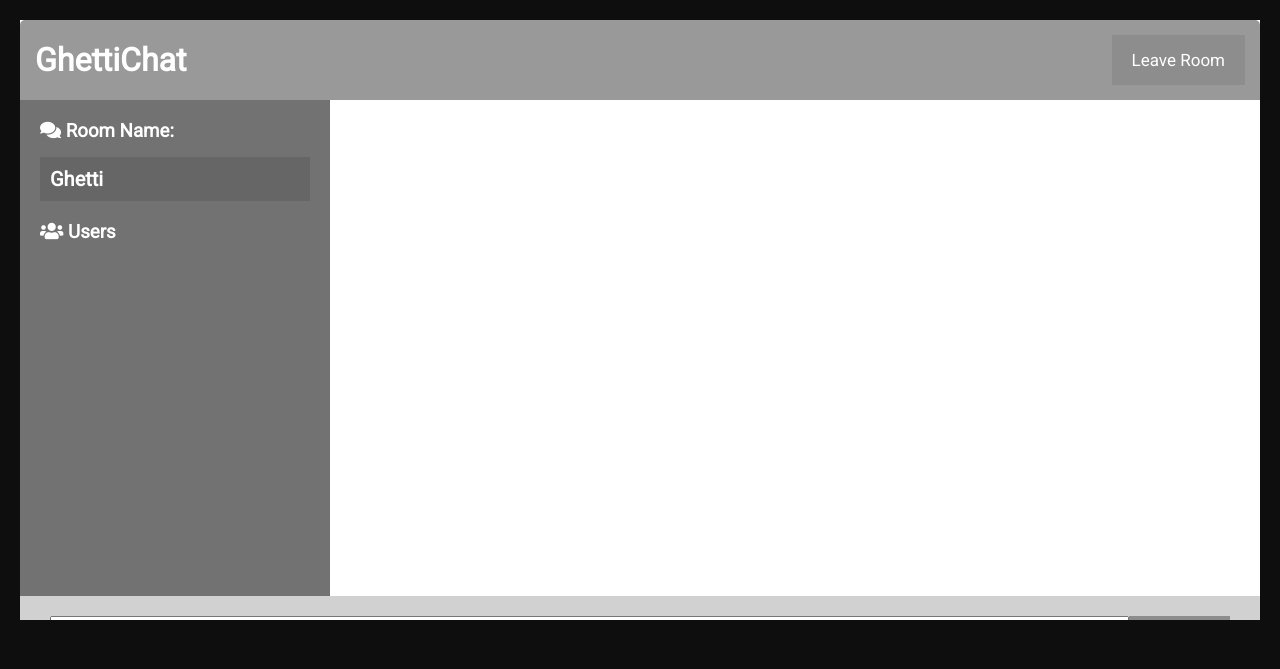
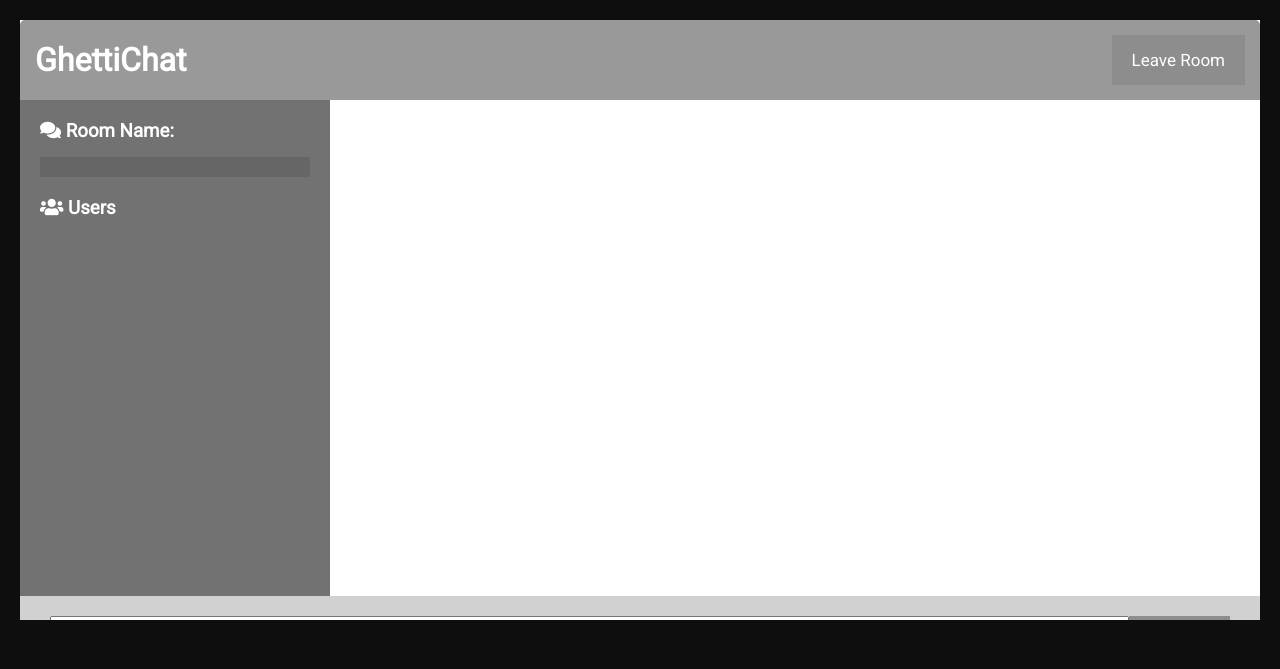
Before and after one commit to HiteshBucky/Real-Time-Chat-App, a plain HTML site: page public/chat.html in a window 1280 px wide. Drawn offline with nearby package versions, Linux system fonts and the light colour scheme; no server answers.

Commit message:
Update chat.html

```diff
--- a/public/chat.html
+++ b/public/chat.html
@@ -21,7 +21,7 @@
       <main class="chat-main">
         <div class="chat-sidebar" style="background-color: #727272; height: 62vh; ">
           <h3><i class="fas fa-comments"></i> Room Name:</h3>
-          <h2>Ghetti</h2>
+          <h2 id="room-name"></h2>
           <h3><i class="fas fa-users"></i> Users</h3>
           <ul id="users"></ul>
         </div>
```
